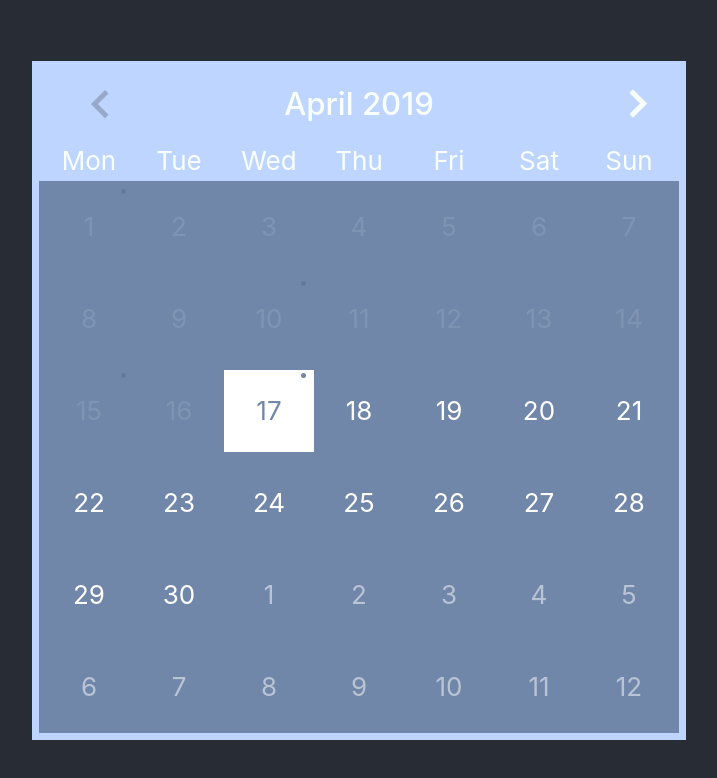
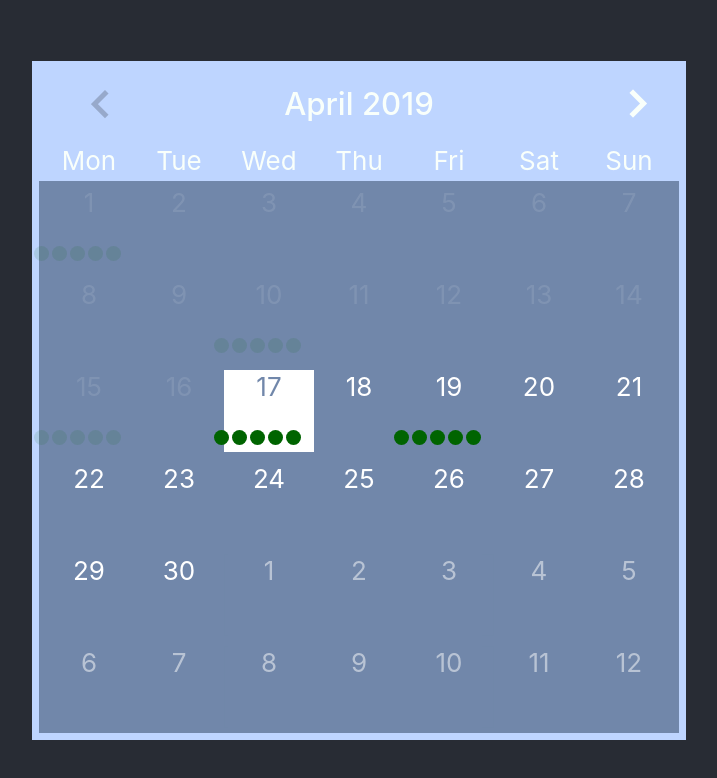
Before and after one commit to mustafa94hammouz/calendar, a React (Create React App) app: page / in a window 1280 px wide. Shown: the top 778 px of the page, without its empty margins (281-998 px from the left). Built offline with nearby package versions, Linux system fonts and the light colour scheme.

Commit message:
events dot's added

```diff
--- a/src/components/calendar/index.js
+++ b/src/components/calendar/index.js
@@ -117,80 +117,52 @@ class Calendar extends React.Component {
 
         let allEvents = [];
 
-        var event1 = {
+        let event1 = {
             title:
                 "Press the Add button and enter a name for your event. P.S you can delete me by pressing me!",
             date: moment(),
             dynamic: false
         };
 
-        var event2 = {
+        let event2 = {
             title: "Event 2 - Meeting",
             date: moment().startOf("day").subtract(2, "d").add(2, "h"),
             dynamic: false
         };
 
-        var event3 = {
+        let event3 = {
             title: "Event 3 - Cinema",
             date: moment().startOf("day").subtract(7, "d").add(18, "h"),
             dynamic: false
         };
 
-        var event4 = {
+        let event4 = {
             title: "Event 4 - Theater",
             date: moment().startOf("day").subtract(16, "d").add(20, "h"),
             dynamic: false
         };
 
-        var event5 = {
+        let event5 = {
             title: "Event 5 - Drinks",
-            date: moment().startOf("day").subtract(2, "d").add(12, "h"),
+            date: moment().startOf("day").add(2, "d").add(12, "h"),
             dynamic: false
         };
 
-        var event6 = {
+        let event6 = {
             title: "Event 6 - Diving",
-            date: moment().startOf("day").subtract(2, "d").add(13, "h"),
+            date: moment().startOf("day").add(1, "d").add(13, "h"),
             dynamic: false
         };
 
-        var event7 = {
-            title: "Event 7 - Tennis",
-            date: moment().startOf("day").subtract(2, "d").add(14, "h"),
-            dynamic: false
-        };
-
-        var event8 = {
-            title: "Event 8 - Swimmming",
-            date: moment().startOf("day").subtract(2, "d").add(17, "h"),
-            dynamic: false
-        };
-
-        var event9 = {
-            title: "Event 9 - Chilling",
-            date: moment().startOf("day").subtract(2, "d").add(16, "h"),
-            dynamic: false
-        };
-
-        var event10 = {
-            title:
-                "Hello World",
-            date: moment().startOf("day").add(5, "h"),
-            dynamic: false
-        };
 
         allEvents.push(event1);
         allEvents.push(event2);
         allEvents.push(event3);
         allEvents.push(event4);
         allEvents.push(event5);
-        allEvents.push(event6);
-        allEvents.push(event7);
-        allEvents.push(event8);
-        allEvents.push(event9);
-        allEvents.push(event10);
 
-        for (var i = 0; i < allEvents.length; i++) {
+
+        for (let i = 0; i < allEvents.length; i++) {
             monthEvents.push(allEvents[i]);
         }
 
@@ -254,7 +226,7 @@ class Week extends React.Component {
         for (let i = 0; i < 7; i++) {
             let dayHasEvents = false;
 
-            for (var j = 0; j < monthEvents.length; j++) {
+            for (let j = 0; j < monthEvents.length; j++) {
                 if (monthEvents[j].date.isSame(date, "day")) {
                     dayHasEvents = true;
                 }
@@ -273,7 +245,9 @@ class Week extends React.Component {
             days.push(<Day key={i*k}
                            day={day}
                            selected={selected}
-                           select={select} />);
+                           select={select}
+                           monthEvents={monthEvents}
+                     />);
             date = date.clone();
             date.add(1, "d");
         }
@@ -290,6 +264,7 @@ class Day extends React.Component {
         let day = this.props.day;
         let selected = this.props.selected;
         let select = this.props.select;
+        let monthEvents = this.props.monthEvents;
         return (
             <div
                 className={
@@ -301,10 +276,12 @@ class Day extends React.Component {
                     (day.hasEvents && day.isCurrentMonth ? " HasEvents " : "")
                 }
                 onClick={() => select(day)}>
-                {day.isCurrentMonth &&
-                <div className={
-                    (day.hasEvents ? day.date.isSame(selected) ? " WhiteCircle" : " RedCircle" : "") }> </div>
+                {day.isCurrentMonth && monthEvents.map((circle,index)=>(
+                    <div key={index} className={
+                        (day.hasEvents ? " WhiteCircle" : "" ) }> </div>
+                ))
                 }
+
                 <div className="DayNumber">{day.number}</div>
             </div>
         );
--- a/src/components/calendar/style.scss
+++ b/src/components/calendar/style.scss
@@ -106,7 +106,6 @@ $alizarin-crimson-approx-color: #000000;
     width: 100%;
     height: 80px;
     justify-content: center;
-    align-items: center;
     color: $emperor-approx-color;
     border: 1px solid $white;
   }
@@ -204,11 +203,11 @@ $alizarin-crimson-approx-color: #000000;
 
 .WhiteCircle {
   position: absolute;
-  width: 5px;
-  height: 5px;
-  right: 8px;
-  top: 3px;
-  background-color: $white;
+  width: 15px;
+  height: 15px;
+  right: -5px;
+  top: 60px;
+  background-color: darkgreen;
   border-radius: 50%;
 
   //@include xs {
@@ -219,6 +218,21 @@ $alizarin-crimson-approx-color: #000000;
   //  right: 12px;
   //}
 }
+.WhiteCircle:nth-child(1){
+  margin-right:18px;
+}
+.WhiteCircle:nth-child(2){
+  margin-right:36px;
+}
+.WhiteCircle:nth-child(3){
+  margin-right:54px;
+}
+.WhiteCircle:nth-child(4){
+  margin-right:72px;
+}
+.WhiteCircle:nth-child(5){
+  margin-right:90px;
+}
 
 .ContinueArrow {
   font-size: 12px;
```
